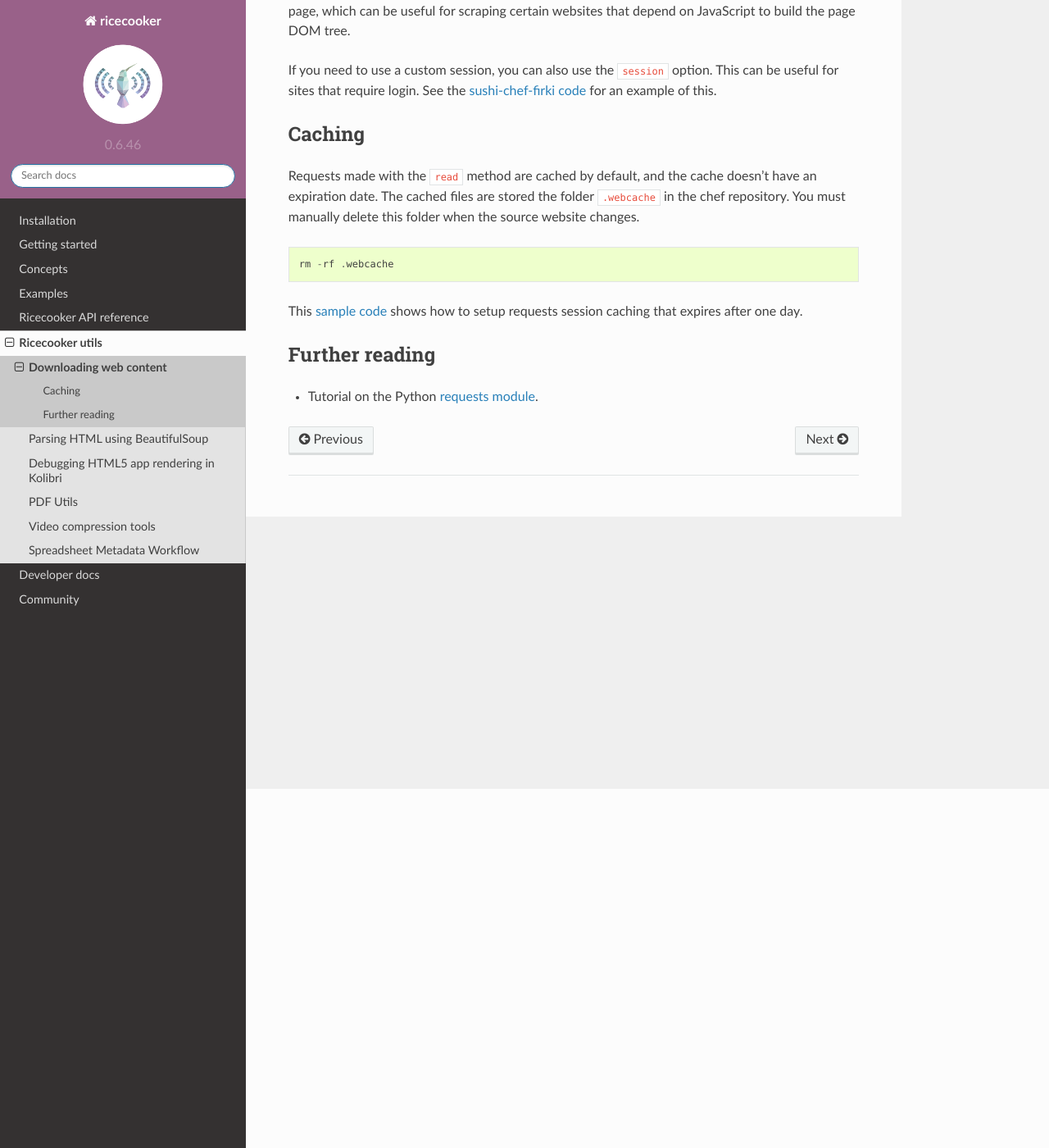
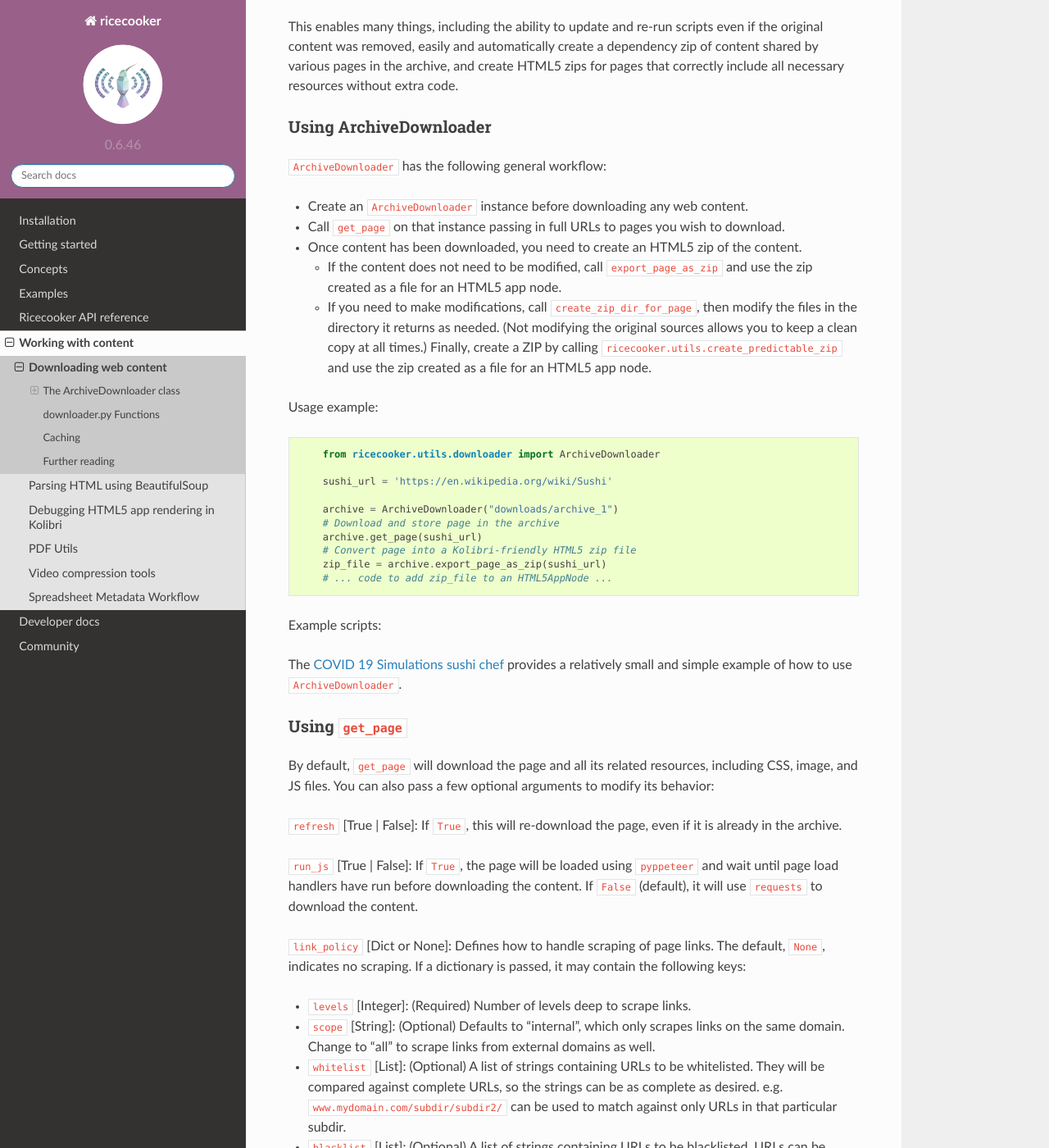
Before and after one commit to learningequality/ricecooker, a Sphinx documentation site: the page built from docs/downloader.md, in a window 1280 px wide and 1400 px high, scrolled down 438 px. Shown: the whole window at 82% size. Built offline with Sphinx 7.4.7 and the Read the Docs theme 2.0.0, drawn with Linux system fonts in a browser that asks for light colours; some of the changed text lies outside the part shown.

Commit message:
Add docs for ArchiveDownloader and the jiro command line tool

````diff
--- a/docs/downloader.md
+++ b/docs/downloader.md
@@ -1,8 +1,91 @@
 Downloading web content
 =======================
+
+### The ArchiveDownloader class
+
+**New in 0.7**
+
+#### Overview
+The `ArchiveDownloader` class encapsulates the functionality of
+downloading URLs, their related resources, and rewriting page links
+to point to their downloaded location.
+
+All the downloaded content becomes part of an archive, which can be
+saved and reused on future runs of the script. After the download completes,
+the script could even be run offline.
+
+This enables many things, including the ability to update and re-run scripts even
+if the original content was removed, easily and automatically create a dependency
+zip of content shared by various pages in the archive, and create HTML5 zips for
+pages that correctly include all necessary resources without extra code.
+
+#### Using ArchiveDownloader
+
+`ArchiveDownloader` has the following general workflow:
+
+- Create an `ArchiveDownloader` instance before downloading any web content.
+- Call `get_page` on that instance passing in full URLs to pages you wish to download.
+- Once content has been downloaded, you need to create an HTML5 zip of the content.
+  * If the content does not need to be modified, call `export_page_as_zip` and use the
+    zip created as a file for an HTML5 app node.
+  * If you need to make modifications, call `create_zip_dir_for_page`, then modify
+    the files in the directory it returns as needed. (Not modifying the original
+     sources allows you to keep a clean copy at all times.) Finally, create a ZIP by
+    calling `ricecooker.utils.create_predictable_zip` and use the zip created
+    as a file for an HTML5 app node.
+
+Usage example:
+
+```python
+    from ricecooker.utils.downloader import ArchiveDownloader
+
+    sushi_url = 'https://en.wikipedia.org/wiki/Sushi'
+
+    archive = ArchiveDownloader("downloads/archive_1")
+    # Download and store page in the archive
+    archive.get_page(sushi_url)
+    # Convert page into a Kolibri-friendly HTML5 zip file
+    zip_file = archive.export_page_as_zip(sushi_url)
+    # ... code to add zip_file to an HTML5AppNode ...
+```
+
+Example scripts:
+
+The [COVID 19 Simulations sushi chef](https://github.com/learningequality/sushi-chef-covid19-sim/blob/master/sushichef.py)
+ provides a relatively small and simple example of how to use `ArchiveDownloader`.
+
+#### Using `get_page`
+
+By default, `get_page` will download the page and all its related resources, including
+CSS, image, and JS files. You can also pass a few optional arguments to modify its
+behavior:
+
+`refresh` [True | False]:
+If `True`, this will re-download the page, even if it is already in the archive.
+
+`run_js` [True | False]:
+If `True`, the page will be loaded using `pyppeteer` and wait until page load handlers
+have run before downloading the content. If `False` (default), it will use `requests`
+to download the content.
+
+`link_policy` [Dict or None]:
+Defines how to handle scraping of page links. The default, `None`, indicates no scraping.
+If a dictionary is passed, it may contain the following keys:
+
+* `levels` [Integer]: (Required) Number of levels deep to scrape links.
+* `scope` [String]: (Optional) Defaults to "internal", which only scrapes links on the
+same domain. Change to "all" to scrape links from external domains as well.
+* `whitelist` [List]: (Optional) A list of strings containing URLs to be whitelisted.
+They will be compared against complete URLs, so the strings can be as complete as desired.
+e.g. `www.mydomain.com/subdir/subdir2/` can be used to match against only URLs in that
+particular subdir.
+* `blacklist` [List]: (Optional) A list of strings containing URLs to be blacklisted.
+URLs can be specified using the same rules as the `whitelist` argument.
+
+### downloader.py Functions
+
 The Ricecooker module `utils/downloader.py` provides a `read` function that can
 be used to read the file contents from both urls and local file paths.
-
 
 Usage examples:
 
--- a/docs/index_utils.rst
+++ b/docs/index_utils.rst
@@ -1,7 +1,7 @@
-Ricecooker utils
+Working with content
 ================
-The ``ricecooker.utils`` module includes a number of utility functions to help
-chef authors with common content extraction and transformation tasks.
+Ricecooker includes a number of utility functions to help chef authors
+with common content extraction and transformation tasks.
 
 .. toctree::
    :maxdepth: 1
--- a/docs/tutorial/index.rst
+++ b/docs/tutorial/index.rst
@@ -6,5 +6,6 @@ These purpose of these pages is to help you learn the ``ricecooker`` framework.
    :maxdepth: 2
 
    gettingstarted
+   jiro
    tutorial
    explanations
````
Also changed, not shown: docs/tutorial/jiro.md (added, +56 -0 lines).
